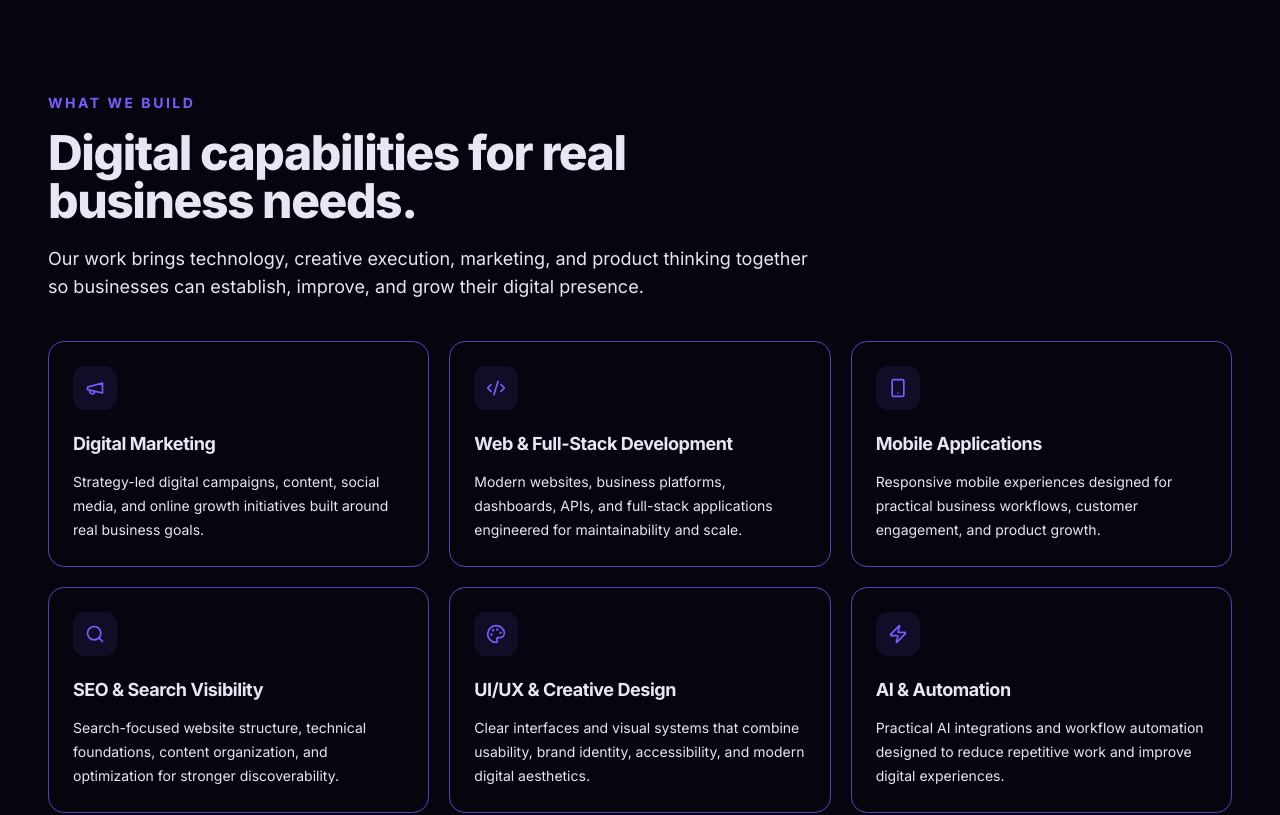
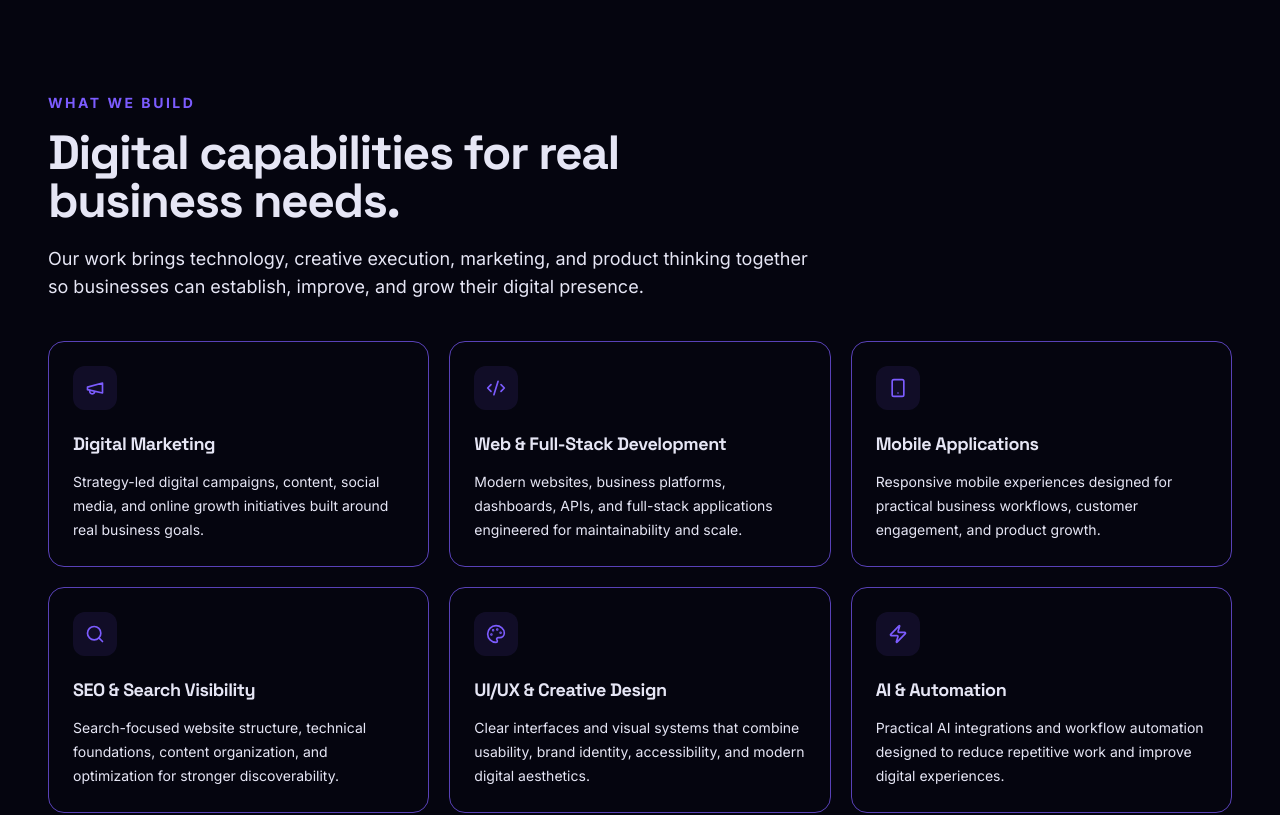
Before and after one commit to Yetemare-Yibeltal/HEROY-Digital-marketing-Website, a Next.js app in the folder frontend/: page / in a window 1280 px wide. Shown: the part 1300-2115 px from the top of the page. Built offline with nearby package versions, Linux system fonts and the light colour scheme; no server answers.

Commit message:
update body css styles

```diff
--- a/frontend/src/app/globals.css
+++ b/frontend/src/app/globals.css
@@ -15,6 +15,22 @@ body {
   -webkit-font-smoothing: antialiased;
   -moz-osx-font-smoothing: grayscale;
 }
+
+/* Guarantees every heading on every page uses the display font,
+   correct weight, and tight tracking — independent of whether any
+   component remembered to add a font-display utility class. */
+h1,
+h2,
+h3,
+h4,
+h5,
+h6 {
+  font-family: var(--font-space-grotesk), 'Space Grotesk', sans-serif;
+  font-weight: 700;
+  letter-spacing: -0.01em;
+  line-height: 1.15;
+}
+
 
 ::selection {
   background: rgba(124, 92, 255, 0.3);
```
